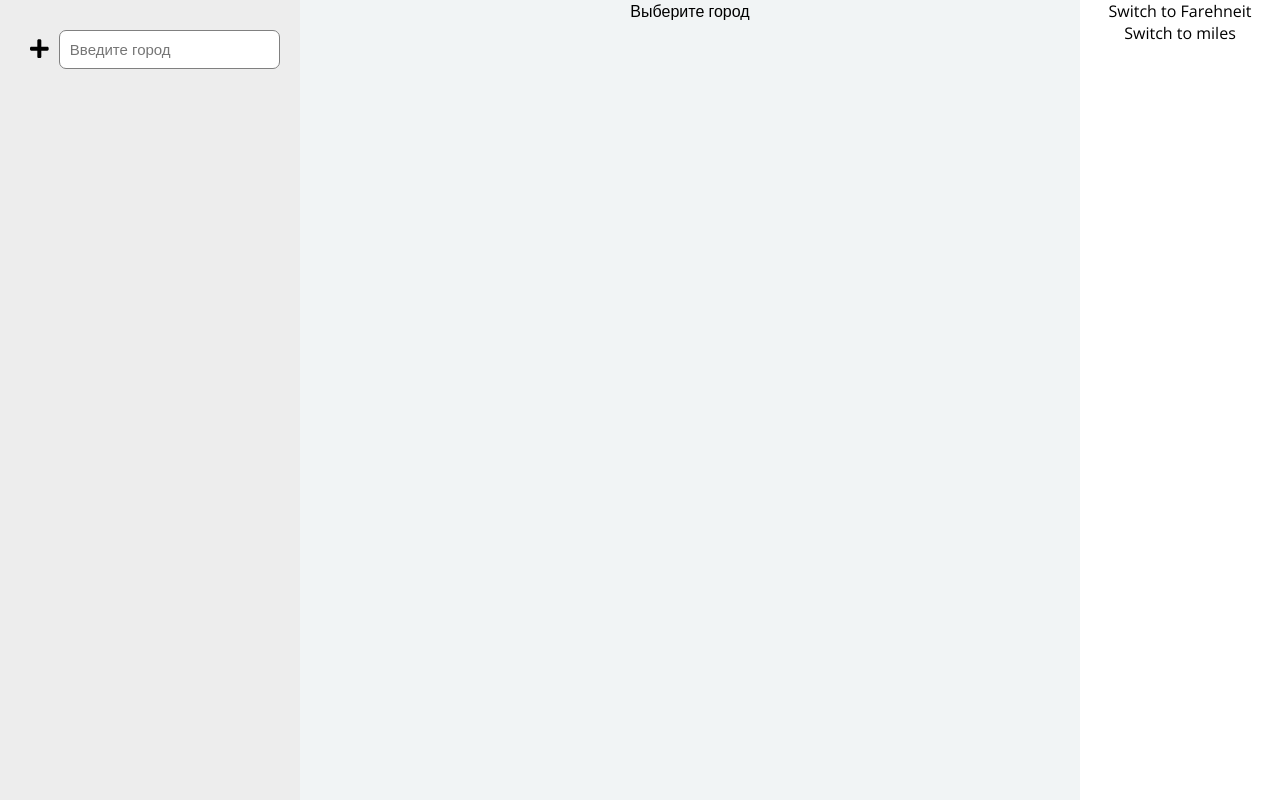
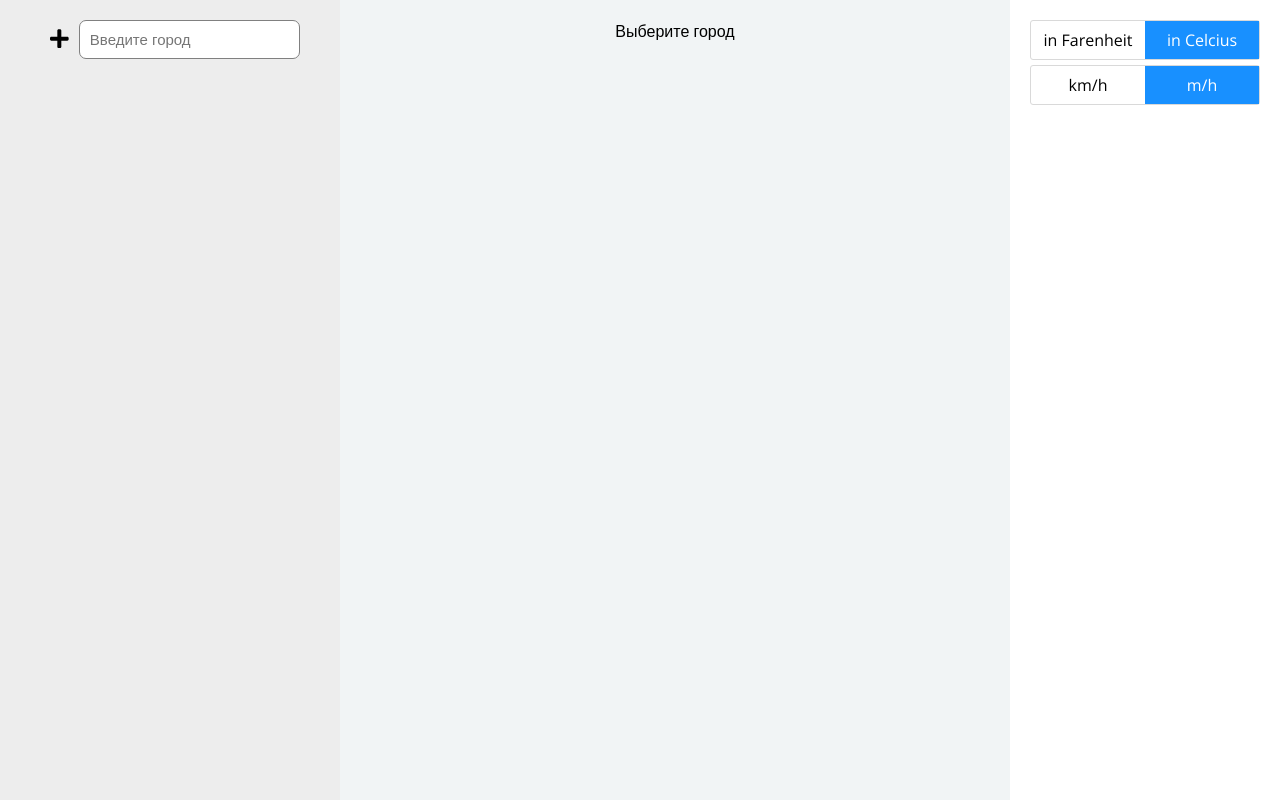
Before and after one commit to manefk/weather-app, a React (Create React App) app: page / in a window 1280 px wide. Built offline with nearby package versions, Linux system fonts and the light colour scheme.

Commit message:
finished styling switch buttons

```diff
--- a/src/App.css
+++ b/src/App.css
@@ -2,6 +2,7 @@
 .App {
   width: 100%;
   height: 100%;
+
   display: flex;
   flex-wrap: wrap;
   text-align: center;
@@ -46,10 +47,11 @@
 .town-list {
   background: #EDEDED;
   flex: 0 0 300px;
+  padding: 20px;
 }
 
 .town-list__input {
-  margin-top: 30px;
+
 
 }
 .town-list ul {
@@ -64,7 +66,7 @@
   text-align: left;
   font-size: 25px;
   width: 200px;
-  padding: 0 15px;
+
   flex: 1 1 100%;
   align-items: center;
   cursor: pointer;
@@ -87,19 +89,21 @@
 .weather-content {
   background:#F1F4F5;
   flex: 1 1 auto;
+  padding: 20px;
 
 }
 .weather-content span {
   font-size: 25px;
 }
 .weather-info {
-  padding: 20px;
+
   height: 300px;
   display: flex;
   align-items: center;
   background: white;
   box-shadow: 0 1px 1px rgba(0,0,0,.05);
-  margin: 30px;
+  padding: 20px;
+
 }
 .weather-info__descr {
 
@@ -143,9 +147,7 @@
   width: 11px;
   height: auto;
 }
-.filters {
-  flex: 0 0 200px;
-}
+
 .remove-container {
   display: flex;
 }
--- a/src/Filters/Filters.css
+++ b/src/Filters/Filters.css
@@ -0,0 +1,28 @@
+.filters {
+	flex: 0 0 230px;
+  	padding: 20px;
+}
+
+.filter {
+	display: flex;
+    border: 1px solid #d9d9d9;
+    border-radius: 3px;
+    margin-bottom: 5px;
+
+}
+.filter > span {
+
+	display: inline-block;
+	padding: 8px;
+	width: 50%;
+	cursor: pointer;
+
+}
+.filter__active {
+	background: #1890ff;
+	color: #fff;
+}
+.filter__active:hover {
+	background: #40a9ff;
+	border-color: #40a9ff;
+}
--- a/src/Filters/Filters.js
+++ b/src/Filters/Filters.js
@@ -1,10 +1,13 @@
 import React, { Component } from "react";
+import "./Filters.css";
 
 const Filters = props => {
 	let { switchTemp, isCelsius, switchSpeed, isKmPerHour } = props;
 
 	return (
 		<div className="filters">
+
+		{/*
 			<span onClick={switchTemp}>
 				{isCelsius ? "Switch to Farehneit" : "Switch to Celsius"}
 				<br />
@@ -12,6 +15,15 @@ const Filters = props => {
 			<span onClick={switchSpeed}>
 				{isKmPerHour ? "Switch to miles" : "Switch to km"}
 			</span>
+		*/}
+			<div onClick={switchTemp} className="filter">
+				<span className={isCelsius ? "" : "filter__active"}>in Farenheit</span>
+				<span className={!isCelsius ? "" : "filter__active"}>in Celcius </span>
+			</div>
+			<div onClick={switchSpeed} className="filter">
+				<span className={isKmPerHour ? "" : "filter__active"}>km/h</span>
+				<span className={!isKmPerHour ? "" : "filter__active"}>m/h</span>
+			</div>
 		</div>
 	);
 };
--- a/src/TownList/TownList.js
+++ b/src/TownList/TownList.js
@@ -12,9 +12,7 @@ class TownList extends Component {
 		const localStorageTowns = this.state.localStorageTowns.slice();
 
 		this.props.getTownPromise(town).then(response => {
-
 			if (response.status == 200 && !localStorageTowns.includes(town)) {
-
 				localStorageTowns.push(town);
 
 				this.setState(
--- a/src/index.css
+++ b/src/index.css
@@ -1,6 +1,7 @@
 body {
 	margin: 0;
 	padding: 0;
+
 }
 body,html,#root {
   font-family: 'Open Sans', sans-serif;
```
